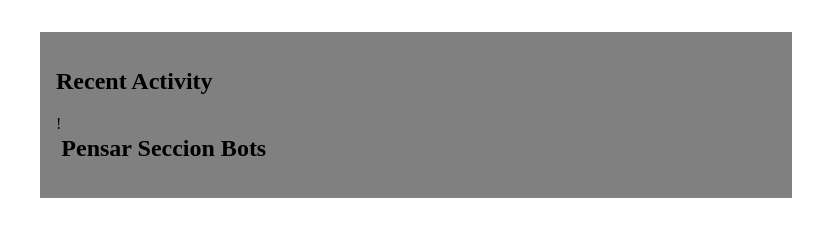
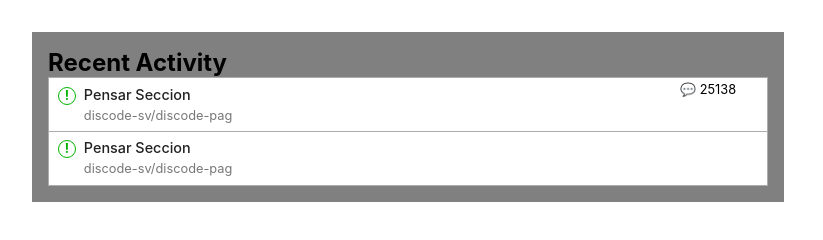
Before and after one commit to Bernal97/EjerciciosPracticaHTML-CSS, a plain HTML site: page index.html in a window 1280 px wide. Shown: the whole page, without its empty margins (0-823 px from the left). Drawn offline with Linux system fonts and the light colour scheme.

Commit message:
Add files via upload

```diff
--- a/estilo1.css
+++ b/estilo1.css
@@ -1,4 +1,9 @@
-
+* {
+    margin:0;
+    padding: 0;
+    list-style: none;
+    font-family: -apple-system,BlinkMacSystemFont,Segoe UI,Helvetica,Arial,sans-serif,Apple Color Emoji,Segoe UI Emoji;
+}
 .recuadro{
     background-color: gray;
     margin: 2rem;
@@ -6,9 +11,54 @@
     width: 45rem;
 }
 .interior-cuadro{
-    display:flex;
-
+    border: 0.01rem solid rgba(68,68,68,0.445);
+    background-color: white;
 }
 .alerta {
-   display: flex;
+    border: 0.1rem solid rgb(2, 179, 2);
+    color: rgb(2, 179, 2);
+    border-radius: 100%;
+    width: 1rem;
+    height: 1rem;
+    font-size: 0.8rem;
+    font-weight: bold;
+    text-align: center;
 }
+.seccionDerecha{
+    display: flex;
+    justify-content: flex;
+}
+.seccionIzquierda{
+    display: flex;
+    width: 85%;
+    padding: 0.55rem;
+}
+.text{
+    margin-left: 0.5rem;
+}
+.title{
+    font-size:0.9rem;
+    line-height: 1rem;
+    font-weight: 500;
+    color: #222;
+}
+.repositorio{
+    font-size: 0.8rem;
+    margin-top: 0.3rem;
+    color: rgb(119,119,119);
+}
+.lineaSeparadora{
+        background-color: rgba(68, 68, 68, 0.445);
+        height: 0.01rem;
+        width: 100%;
+    }
+.contribuidores img{
+        width: 1.2rem;
+        height: 1.2rem;
+        border-radius: 100%;
+        margin-left: 0.2rem;
+    }
+.contribuidores span{
+        margin-left: 0.2rem;
+        font-size: 0.8rem;
+    }
--- a/index.html
+++ b/index.html
@@ -1,20 +1,46 @@
 <!DOCTYPE html>
-<html>
+<html lang = "en">
 <head>
     <title>Este es mi cuadro</title>
     <link type = "text/css" href = "estilo1.css" rel = "stylesheet">
     <meta charset= "UTF-8">
-    <meta name = "viewport" content = "width=device-width, initial-scale=1.0">
 </head>
 <body>
     <section class = "recuadro">
        <h1>Recent Activity</h1>
-        <div class = "interior-cuadro">
-            <span class = "alerta">
-                !
-            </span>
-            <h2>Pensar Seccion Bots</h2>
+        <article class = "interior-cuadro">
+            <div class = "seccionDerecha">
+                <div class = "seccionIzquierda">
+                    <span class = "alerta">
+                        !
+                    </span>
+                <div class = "text">
+                    <h3 class='title'>Pensar Seccion</h3>
+                    <p class = "repositorio">
+                        <span class = "repo">discode-sv/discode-pag</span>
+                    </p>
+                </div>
+            </div>
+            <div class = "contribuidores">
+
+                <span>💬 25138</span>
+            </div>
         </div>
+            <div class = "lineaSeparadora"></div>
+            <div class = "seccionDerecha">
+                <div class = "seccionIzquierda">
+                    <span class = "alerta">
+                        !
+                    </span>
+                <div class = "text">
+                    <h3 class='title'>Pensar Seccion</h3>
+                    <p class = "repositorio">
+                        <span class = "repo">discode-sv/discode-pag</span>
+                    </p>
+                </div>
+                </div>
+            </div>
+        </article>
     </section>
 </body>
 </html>
```
